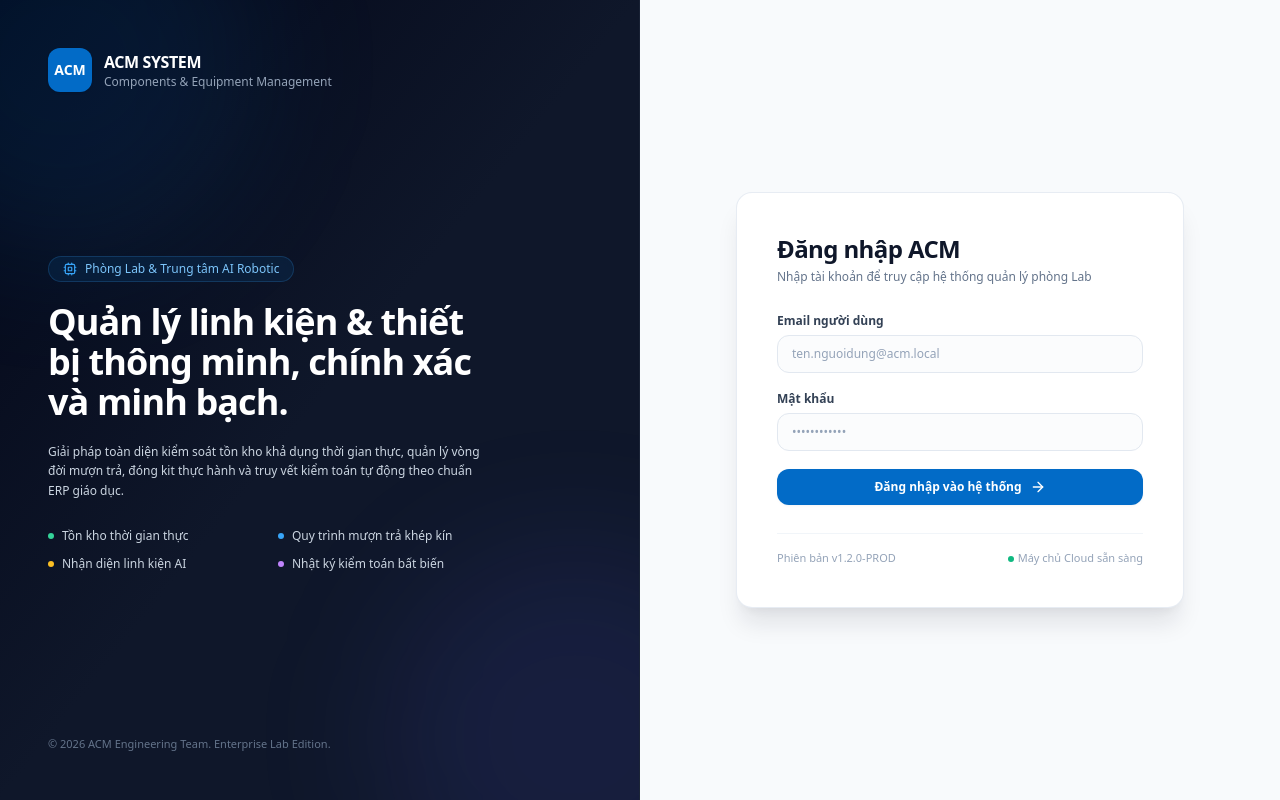
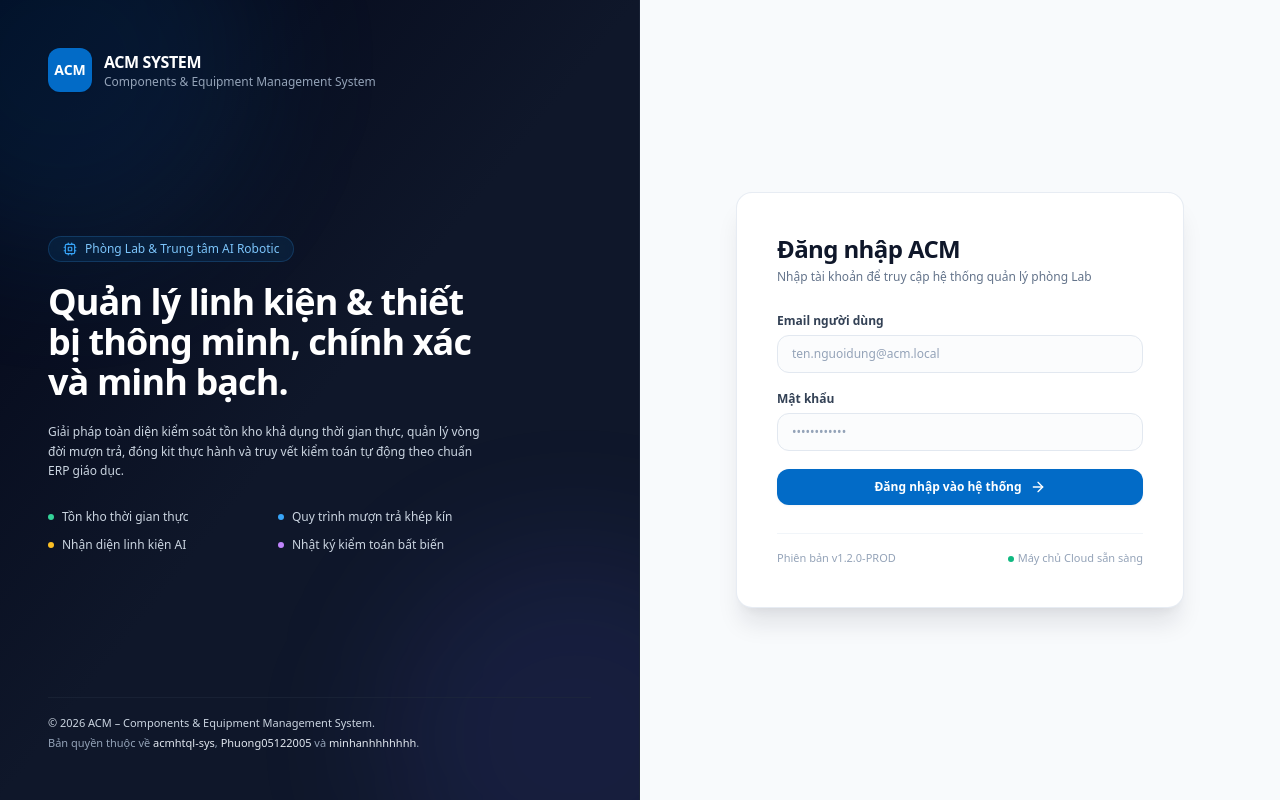
Before and after one commit to acmhtql-sys/ACM, a React (Vite) app in the folder apps/web/: page /login in a window 1280 px wide. Built offline with nearby package versions, Linux system fonts and the light colour scheme; no server answers.

Commit message:
chore(ui): update system branding and copyright attribution in login and settings

```diff
--- a/apps/web/src/pages/LoginPage.tsx
+++ b/apps/web/src/pages/LoginPage.tsx
@@ -53,7 +53,7 @@ export const LoginPage: React.FC = () => {
           </div>
           <div>
             <div className="text-base font-bold tracking-tight">ACM SYSTEM</div>
-            <div className="text-xs text-slate-400">Components & Equipment Management</div>
+            <div className="text-xs text-slate-400 font-medium">Components & Equipment Management System</div>
           </div>
         </div>
 
@@ -90,8 +90,15 @@ export const LoginPage: React.FC = () => {
           </div>
         </div>
 
-        <div className="text-[11px] text-slate-500 relative z-10">
-          © 2026 ACM Engineering Team. Enterprise Lab Edition.
+        <div className="text-[11px] text-slate-400/90 leading-relaxed relative z-10 space-y-0.5 border-t border-slate-800/60 pt-4">
+          <div className="font-medium text-slate-300">
+            © 2026 ACM – Components & Equipment Management System.
+          </div>
+          <div className="text-slate-400">
+            Bản quyền thuộc về <span className="text-slate-200 font-medium">acmhtql-sys</span>,{' '}
+            <span className="text-slate-200 font-medium">Phuong05122005</span> và{' '}
+            <span className="text-slate-200 font-medium">minhanhhhhhhh</span>.
+          </div>
         </div>
       </div>
 
@@ -103,7 +110,10 @@ export const LoginPage: React.FC = () => {
               <div className="flex h-9 w-9 items-center justify-center rounded-xl bg-brand-600 font-extrabold text-white text-xs">
                 ACM
               </div>
-              <span className="text-sm font-bold text-slate-900">ACM SYSTEM</span>
+              <div>
+                <span className="text-sm font-bold text-slate-900 block leading-tight">ACM SYSTEM</span>
+                <span className="text-[10px] text-slate-500">Components & Equipment Management System</span>
+              </div>
             </div>
             <h2 className="text-2xl font-bold tracking-tight text-slate-900">Đăng nhập ACM</h2>
             <p className="mt-1 text-xs text-slate-500">
@@ -162,6 +172,11 @@ export const LoginPage: React.FC = () => {
               <span>Máy chủ Cloud sẵn sàng</span>
             </span>
           </div>
+
+          <div className="lg:hidden text-center text-[10.5px] text-slate-400 pt-1 space-y-0.5 border-t border-slate-100/80">
+            <div className="font-medium text-slate-600">© 2026 ACM – Components & Equipment Management System</div>
+            <div>Bản quyền: acmhtql-sys, Phuong05122005 và minhanhhhhhhh</div>
+          </div>
         </div>
       </div>
     </div>
--- a/apps/web/src/pages/SettingsPage.tsx
+++ b/apps/web/src/pages/SettingsPage.tsx
@@ -316,8 +316,8 @@ export const SettingsPage: React.FC = () => {
         <div className="grid grid-cols-1 sm:grid-cols-3 gap-4 text-slate-600">
           <div>
             <span className="text-[10px] font-bold text-slate-400 uppercase tracking-wider block">Nền tảng</span>
-            <span className="font-semibold text-slate-800 block mt-0.5">AIR Components Manager (ACM)</span>
-            <span className="text-[11px] text-slate-500 block">Hệ thống Quản lý Kho & Thiết bị Lab</span>
+            <span className="font-semibold text-slate-800 block mt-0.5">ACM – Components & Equipment Management System</span>
+            <span className="text-[11px] text-slate-500 block">Air Components Manager (Phòng Lab & AI Robotic)</span>
           </div>
           <div>
             <span className="text-[10px] font-bold text-slate-400 uppercase tracking-wider block">Công nghệ</span>
@@ -325,9 +325,9 @@ export const SettingsPage: React.FC = () => {
             <span className="text-[11px] text-slate-500 block">React 18, TypeScript, Tailwind, Node.js, Prisma</span>
           </div>
           <div>
-            <span className="text-[10px] font-bold text-slate-400 uppercase tracking-wider block">Bản quyền & Sử dụng</span>
-            <span className="font-semibold text-slate-800 block mt-0.5">Lab & Education License</span>
-            <span className="text-[11px] text-slate-500 block">Dành riêng cho Trung tâm Đào tạo & Nghiên cứu</span>
+            <span className="text-[10px] font-bold text-slate-400 uppercase tracking-wider block">Bản quyền & Tác giả</span>
+            <span className="font-semibold text-slate-800 block mt-0.5">© 2026 acmhtql-sys</span>
+            <span className="text-[11px] text-slate-500 block">Tác giả: Phuong05122005 & minhanhhhhhhh</span>
           </div>
         </div>
       </div>
```
